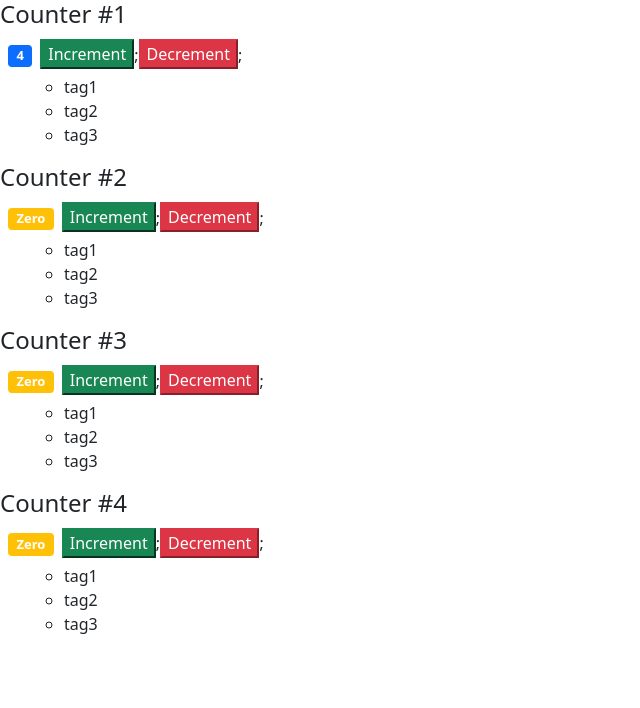
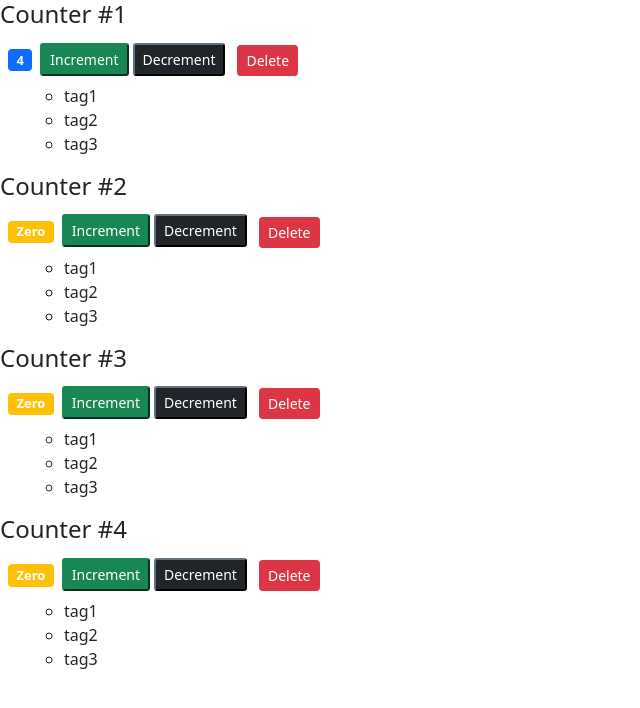
Before and after one commit to kauanAbrahao/React-First-App, a React (Create React App) app: page / in a window 1280 px wide. Shown: the top 708 px of the page, without its empty margins (0-640 px from the left). Built offline with nearby package versions, Linux system fonts and the light colour scheme.

Commit message:
ajuste countrers

```diff
--- a/src/Components/counter.jsx
+++ b/src/Components/counter.jsx
@@ -5,6 +5,8 @@ class Counter extends Component {
     //teste commit
 
     //Objetos:
+    //Lembrando: Atributos dentro de state são EXCLUSIVOS do Component.
+    //Atributos herdados do props são READ ONLY.
     state = {
         value: this.props.value,
         tags: ["tag1", "tag2", "tag3"]
@@ -17,16 +19,17 @@ class Counter extends Component {
 
     //Renderer:
     render() {
-        return  (<React.Fragment>
+        return  (<div>
                     {this.props.children}
                     <span style={this.styles} className={this.formatBadge()}>{this.formatCount()}</span>
-                    <button onClick={(e) => this.handleIncrement({increment : true})} className="button btn-success">Increment</button>;
-                    <button onClick={(e) => this.handleIncrement({increment: false})} className="button btn-danger">Decrement</button>;
+                    <button onClick={(e) => this.handleIncrement({increment : true})} className="button btn-success btn-sm">Increment</button>
+                    <button onClick={(e) => this.handleIncrement({increment: false})} className="button btn-dark btn-sm m-1">Decrement</button>
+                    <button onClick={this.handleDelete()} className="btn btn-danger btn-sm m-2">Delete</button>
                     <ul>
                         {this.state.tags.length === 0 && "No tags found"}
                         {this.renderTags()}
                     </ul>
-                </React.Fragment>);
+                </div>);
     }
 
     handleIncrement = (isIncrement) => {
@@ -39,6 +42,10 @@ class Counter extends Component {
         }
 
     };
+
+    handleDelete (){
+        console.log("click");
+    }
 
     //Métodos:
     formatCount(){
```
